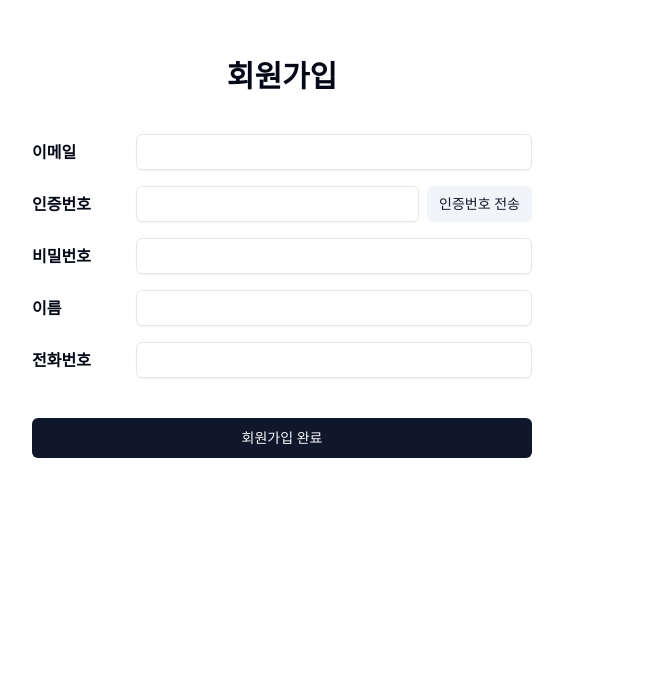
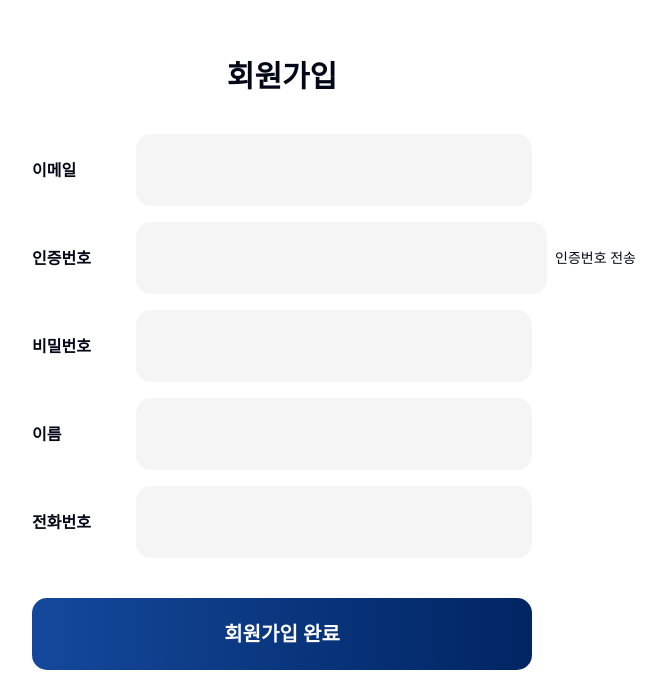
Before and after one commit to LogisMobilityX/mega-express-front, a React (Vite) app: page /sign-up in a window 1280 px wide. Shown: the part 102-800 px from the top of the page, without its empty margins (358-1025 px from the left). Built offline with nearby package versions, Linux system fonts and the light colour scheme.

Commit message:
feat: 디자인 시스템 정의

```diff
--- a/src/app/routes/index.tsx
+++ b/src/app/routes/index.tsx
@@ -1,3 +1,4 @@
+import { Components } from '@/pages/components'
 import { SignUpPage } from '@/pages/sign-up/ui/sign-up-page'
 import { createBrowserRouter } from 'react-router-dom'
 
@@ -6,4 +7,8 @@ export const router: ReturnType<typeof createBrowserRouter> = createBrowserRoute
     path: '/sign-up',
     element: <SignUpPage />,
   },
+  {
+    path: '/components',
+    element: <Components />,
+  },
 ])
--- /dev/null
+++ b/src/pages/components/index.tsx
@@ -0,0 +1,13 @@
+import { Button } from '@/shared/ui/button'
+import { Input } from '@/shared/ui/input'
+
+export const Components = () => {
+  return (
+    <div className='flex flex-col gap-4 p-4'>
+      <Button variant='medium'>BUTTON</Button>
+      <Button variant='high'>BUTTON</Button>
+      <Button variant='low'>BUTTON</Button>
+      <Input placeholder='INPUT' />
+    </div>
+  )
+}
--- a/src/shared/ui/button.tsx
+++ b/src/shared/ui/button.tsx
@@ -8,23 +8,14 @@ const buttonVariants = cva(
   {
     variants: {
       variant: {
-        default: 'bg-primary text-primary-foreground hover:bg-primary/90',
-        destructive: 'bg-destructive text-destructive-foreground hover:bg-destructive/90',
-        outline: 'border border-input bg-background hover:bg-accent hover:text-accent-foreground',
-        secondary: 'bg-secondary text-secondary-foreground hover:bg-secondary/80',
-        ghost: 'hover:bg-accent hover:text-accent-foreground',
-        link: 'text-primary underline-offset-4 hover:underline',
-      },
-      size: {
-        default: 'h-10 px-4 py-2',
-        sm: 'h-9 rounded-md px-3',
-        lg: 'h-11 rounded-md px-8',
-        icon: 'h-10 w-10',
+        high: 'h-[72px] bg-gradient-to-r from-[#15489C] to-[#002562] text-[20px] font-bold rounded-[15px] w-[482px] text-white px-4 py-2',
+        medium:
+          'h-[72px] border border-p-900 border-[2px] text-[20px] font-bold text-[#15489C] rounded-[15px] w-[482px] px-4 py-2',
+        low: 'underline w-[64px] h-[19px] text-[16px] leading-[19.2px] text-g-500 font-normal',
       },
     },
     defaultVariants: {
-      variant: 'default',
-      size: 'default',
+      variant: 'high',
     },
   },
 )
@@ -36,9 +27,9 @@ export interface ButtonProps
 }
 
 const Button = React.forwardRef<HTMLButtonElement, ButtonProps>(
-  ({ className, variant, size, asChild = false, ...props }, ref) => {
+  ({ className, variant, asChild = false, ...props }, ref) => {
     const Comp = asChild ? Slot : 'button'
-    return <Comp className={cn(buttonVariants({ variant, size, className }))} ref={ref} {...props} />
+    return <Comp className={cn(buttonVariants({ variant, className }))} ref={ref} {...props} />
   },
 )
 Button.displayName = 'Button'
--- /dev/null
+++ b/src/shared/ui/home-layout.tsx
@@ -0,0 +1,7 @@
+interface Props {
+  children: React.ReactNode
+}
+
+export const HomeLayout = ({ children }: Props) => {
+  return <div className='bg-[#EBF2FF]'>{children}</div>
+}
--- a/src/shared/ui/input.tsx
+++ b/src/shared/ui/input.tsx
@@ -8,7 +8,7 @@ const Input = React.forwardRef<HTMLInputElement, React.InputHTMLAttributes<HTMLI
       <input
         type={type}
         className={cn(
-          'flex h-9 w-full rounded-md border border-input bg-transparent px-3 py-1 text-sm shadow-sm transition-colors file:border-0 file:bg-transparent file:text-sm file:font-medium file:text-foreground placeholder:text-muted-foreground focus-visible:outline-none focus-visible:ring-1 focus-visible:ring-ring disabled:cursor-not-allowed disabled:opacity-50',
+          'flex h-[72px] w-[482px] rounded-[15px] bg-g-100 px-5 py-6 text-[20px] leading-6 transition-colors file:border-0 file:bg-transparent file:text-sm file:font-medium file:text-foreground placeholder:text-g-500 focus:ring-[2px] focus:ring-p-900 focus:placeholder:text-black focus-visible:outline-none disabled:cursor-not-allowed disabled:opacity-50',
           className,
         )}
         ref={ref}
--- a/tailwind.config.ts
+++ b/tailwind.config.ts
@@ -4,6 +4,13 @@ export default {
   theme: {
     extend: {
       colors: {
+        g: {
+          100: '#F5F5F5',
+          500: '#737373',
+        },
+        p: {
+          900: '#15489C',
+        },
         border: 'hsl(var(--border))',
         input: 'hsl(var(--input))',
         ring: 'hsl(var(--ring))',
```
Also changed, not shown: 1 other file (tests, documents, lock files or other folders).
